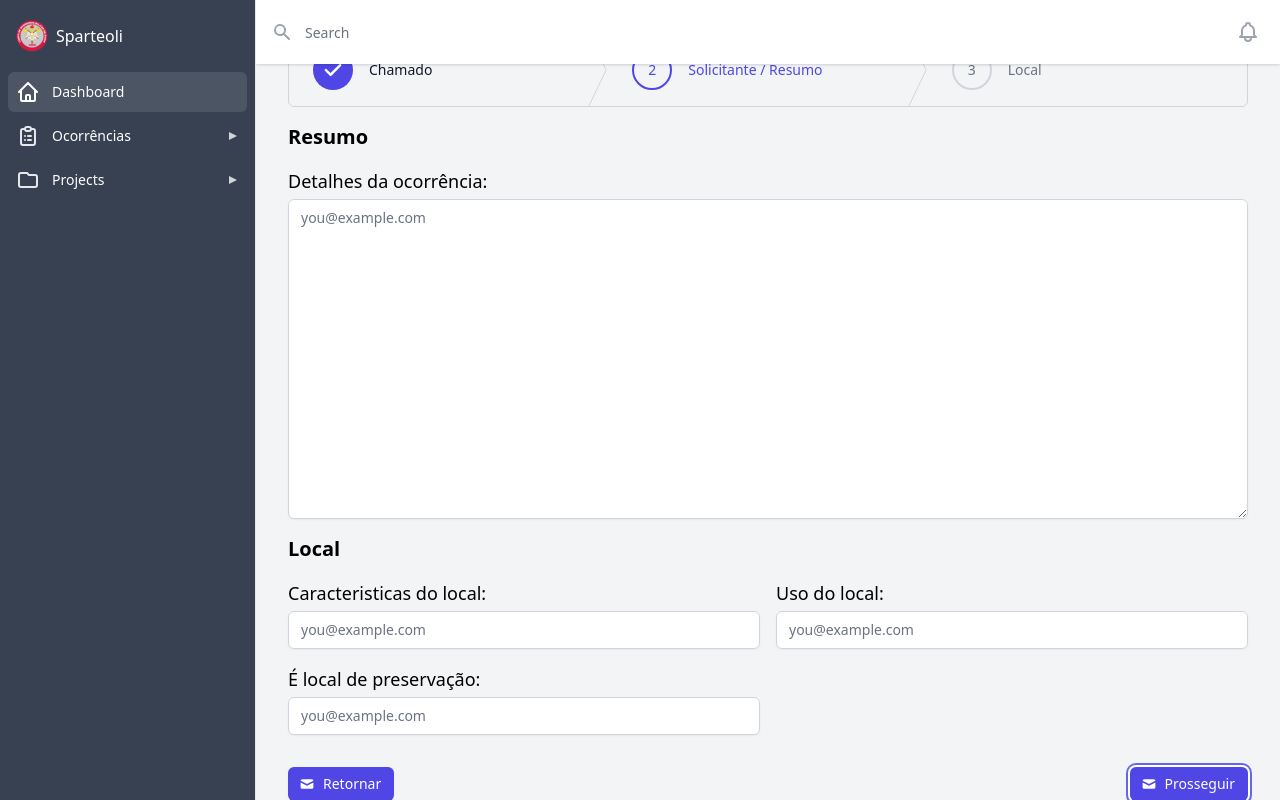
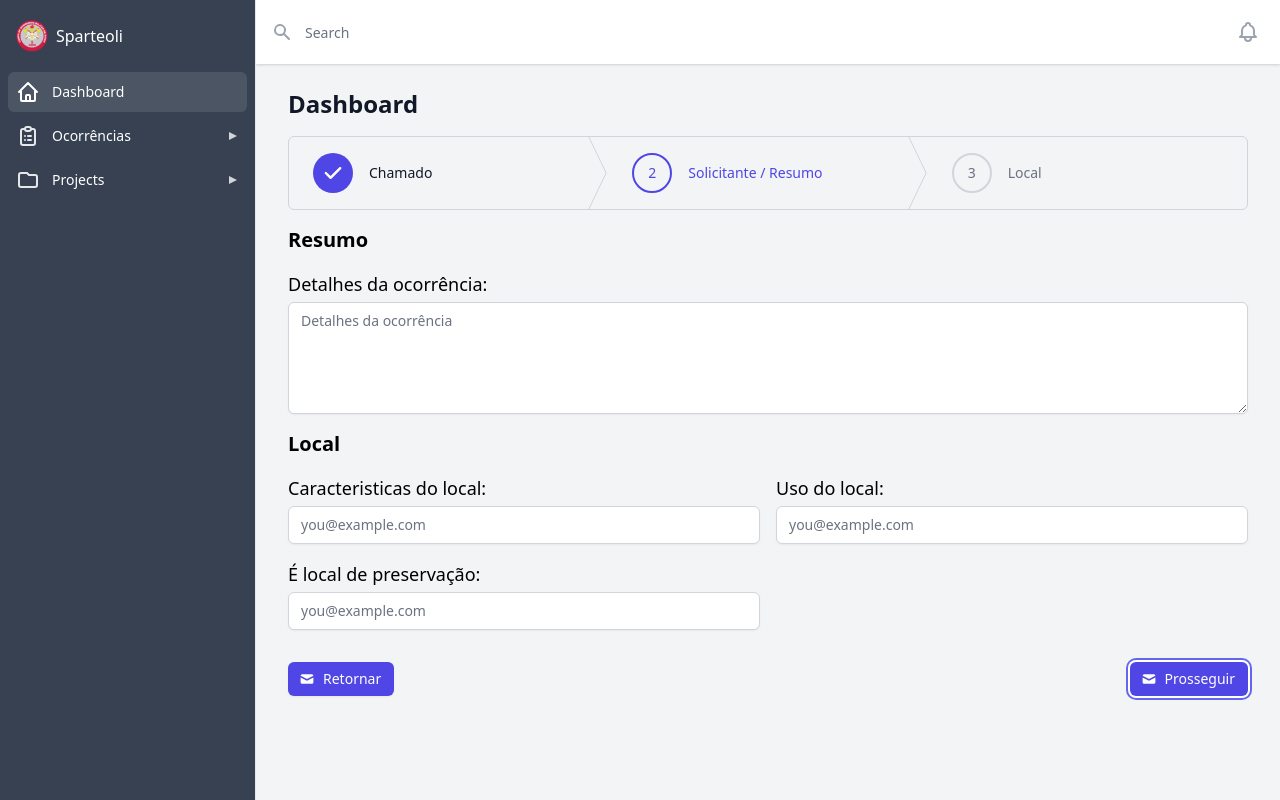
Before and after one commit to ericoabs/sparteoliReact, a React (Create React App) app: page / in a window 1280 px wide. Both pictures are taken after a click on the button "Prosseguir". Built offline with nearby package versions, Linux system fonts and the light colour scheme.

Commit message:
Fix placeholder text

```diff
--- a/src/components/Steps/LocationAndDetails/index.js
+++ b/src/components/Steps/LocationAndDetails/index.js
@@ -14,8 +14,8 @@
               type="text-area"
               name="email"
               id="email"
-              className="shadow-sm focus:ring-indigo-500 focus:border-indigo-500 block w-full sm:text-sm border-gray-300 rounded-md h-80"
-              placeholder="you@example.com"
+              className="shadow-sm focus:ring-indigo-500 focus:border-indigo-500 block w-full sm:text-sm border-gray-300 rounded-md h-28"
+              placeholder="Detalhes da ocorrência"
             ></textarea>
           </div>
         </div>
```
